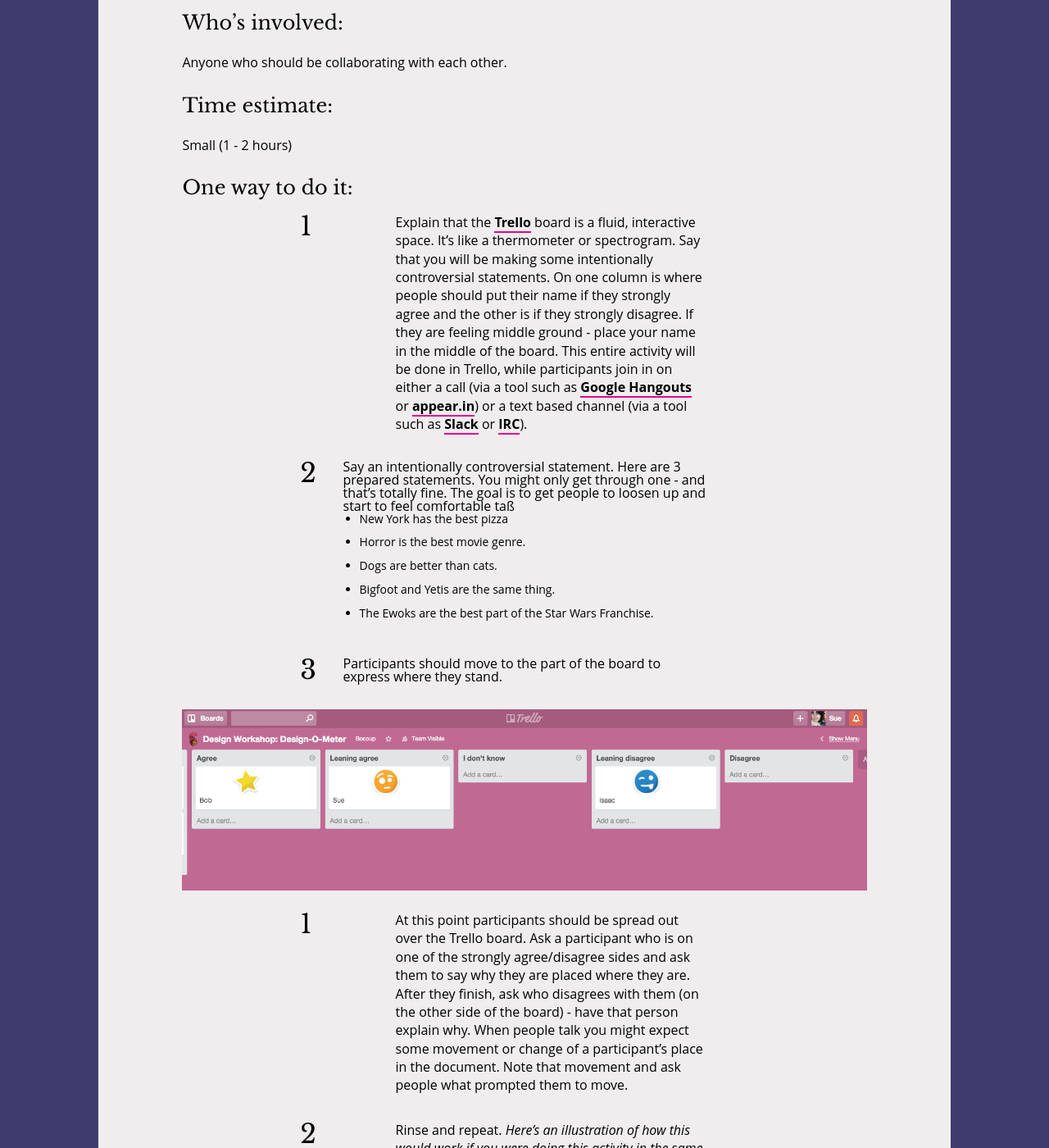
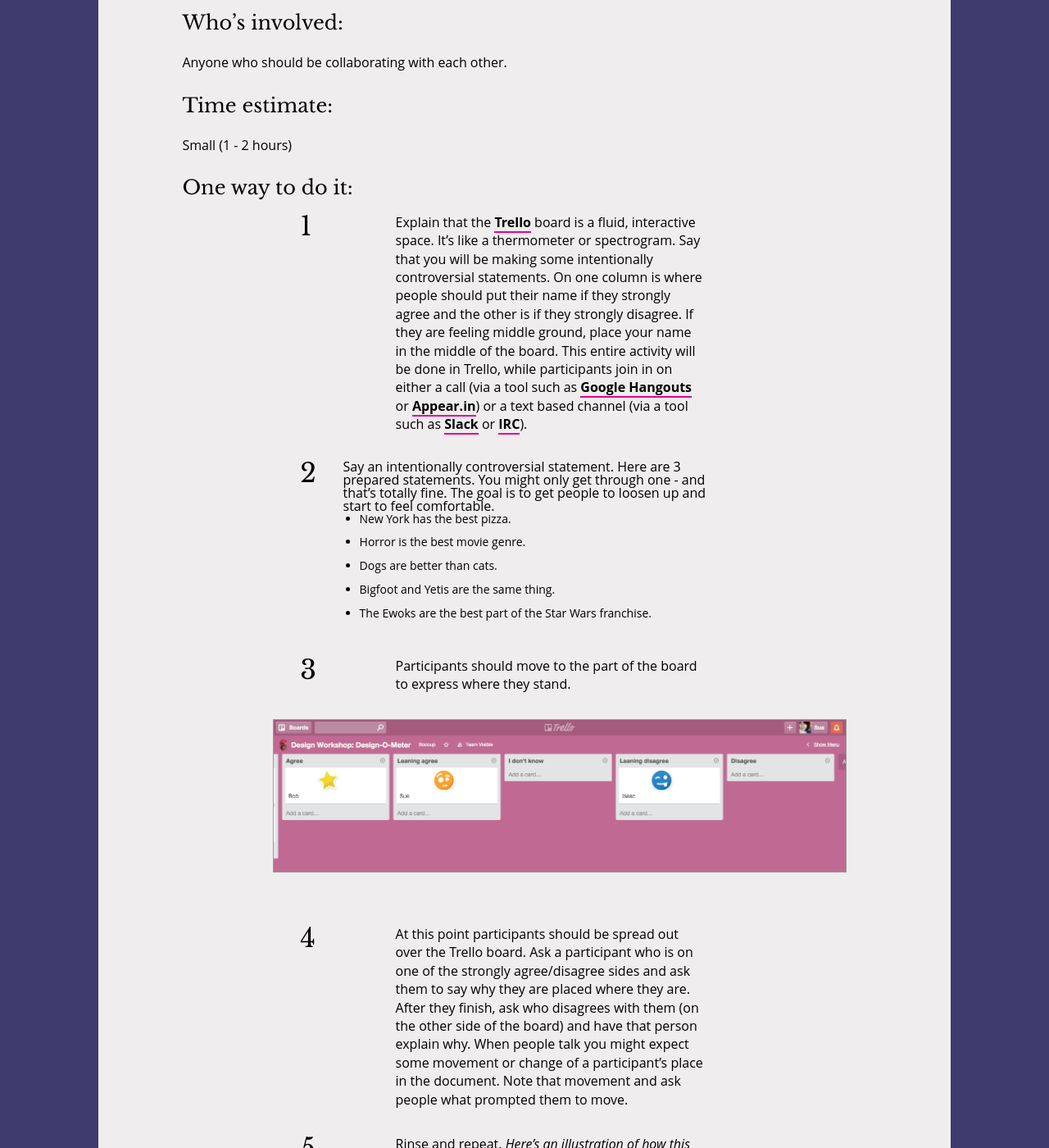
Before and after one commit to open-design-kit/opendesignkit, a Jekyll site: the page built from _methods/human-spectrogram.md, in a window 1280 px wide and 1400 px high, scrolled down 600 px. Shown: the whole window at 82% size. Built offline with Jekyll 4.4.1, drawn with Linux system fonts in a browser that asks for light colours; some of the changed text lies outside the part shown.

Commit message:
Incorporated punctuation tweaks

```diff
--- a/_methods/human-spectrogram.md
+++ b/_methods/human-spectrogram.md
@@ -30,19 +30,18 @@
 
 ## One way to do it:
 
-1. Explain that the [Trello](https://trello.com/) board is a fluid, interactive space. It's like a thermometer or spectrogram. Say that you will be making some intentionally controversial statements. On one column is where people should put their name if they strongly agree and the other is if they strongly disagree. If they are feeling middle ground - place your name in the middle of the board. This entire activity will be done in Trello, while participants join in on either a call (via a tool such as [Google Hangouts](https://hangouts.google.com/) or [appear.in](https://appear.in/)) or a text based channel (via a tool such as [Slack](https://slack.com/) or [IRC](https://en.wikipedia.org/wiki/Internet_Relay_Chat)).
+1. Explain that the [Trello](https://trello.com/) board is a fluid, interactive space. It's like a thermometer or spectrogram. Say that you will be making some intentionally controversial statements. On one column is where people should put their name if they strongly agree and the other is if they strongly disagree. If they are feeling middle ground, place your name in the middle of the board. This entire activity will be done in Trello, while participants join in on either a call (via a tool such as [Google Hangouts](https://hangouts.google.com/) or [Appear.in](https://appear.in/)) or a text based channel (via a tool such as [Slack](https://slack.com/) or [IRC](https://en.wikipedia.org/wiki/Internet_Relay_Chat)).
 
-2. Say an intentionally controversial statement. Here are 3 prepared statements. You might only get through one - and that's totally fine. The goal is to get people to loosen up and start to feel comfortable taß
-  - New York has the best pizza
+2. Say an intentionally controversial statement. Here are 3 prepared statements. You might only get through one - and that's totally fine. The goal is to get people to loosen up and start to feel comfortable.
+  - New York has the best pizza.
   - Horror is the best movie genre.
   - Dogs are better than cats.
   - Bigfoot and Yetis are the same thing.
-  - The Ewoks are the best part of the Star Wars Franchise.
+  - The Ewoks are the best part of the Star Wars franchise.
 3. Participants should move to the part of the board to express where they stand.
-
 ![trello spectrogram](/img/methods/design-o-meter-trello.png)
 
-4. At this point participants should be spread out over the Trello board. Ask a participant who is on one of the strongly agree/disagree sides and ask them to say why they are placed where they are. After they finish, ask who disagrees with them (on the other side of the board) - have that person explain why. When people talk you might expect some movement or change of a participant’s place in the document. Note that movement and ask people what prompted them to move.
+4. At this point participants should be spread out over the Trello board. Ask a participant who is on one of the strongly agree/disagree sides and ask them to say why they are placed where they are. After they finish, ask who disagrees with them (on the other side of the board) and have that person explain why. When people talk you might expect some movement or change of a participant’s place in the document. Note that movement and ask people what prompted them to move.
 
 5. Rinse and repeat. *Here's an illustration of how this would work if you were doing this activity in the same location.*
 
@@ -52,5 +51,5 @@
 
 ## Learn More:
 
-* [Remote - first lesson plan development](https://bocoup.com/weblog/remote-first-lesson-plan-development)
-* [Human Spectrogram by Aspiration Tech - this activity is a remix of their physical activity](http://facilitation.aspirationtech.org/index.php?title=Facilitation:Spectrogram)
+* [Remote-first lesson plan development](https://bocoup.com/weblog/remote-first-lesson-plan-development)
+* [Human Spectrogram by Aspiration Tech](http://facilitation.aspirationtech.org/index.php?title=Facilitation:Spectrogram) - this activity is a remix of their physical activity.
```
